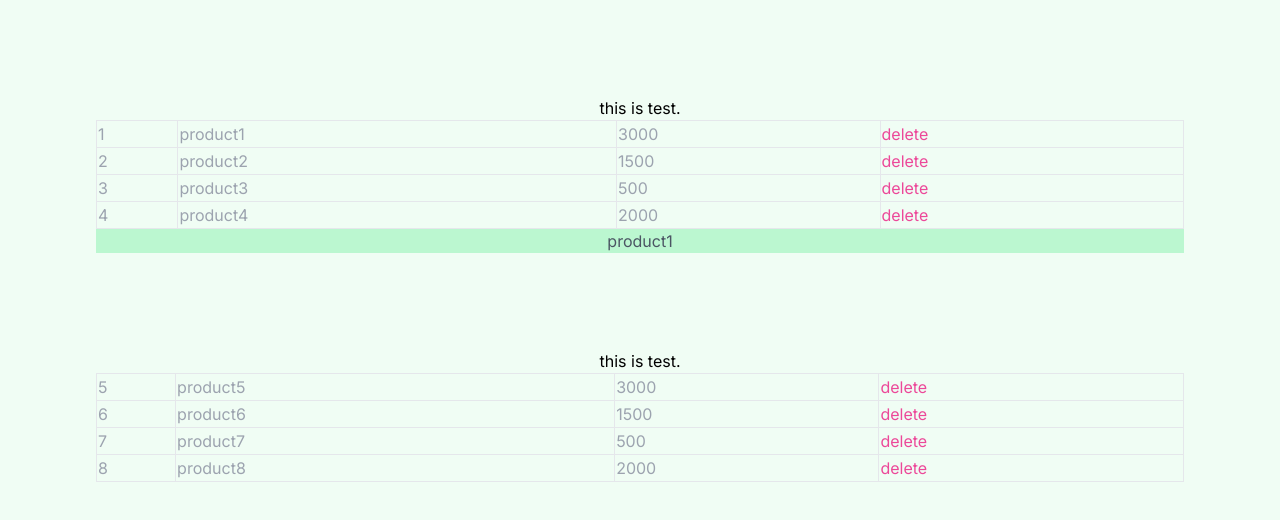
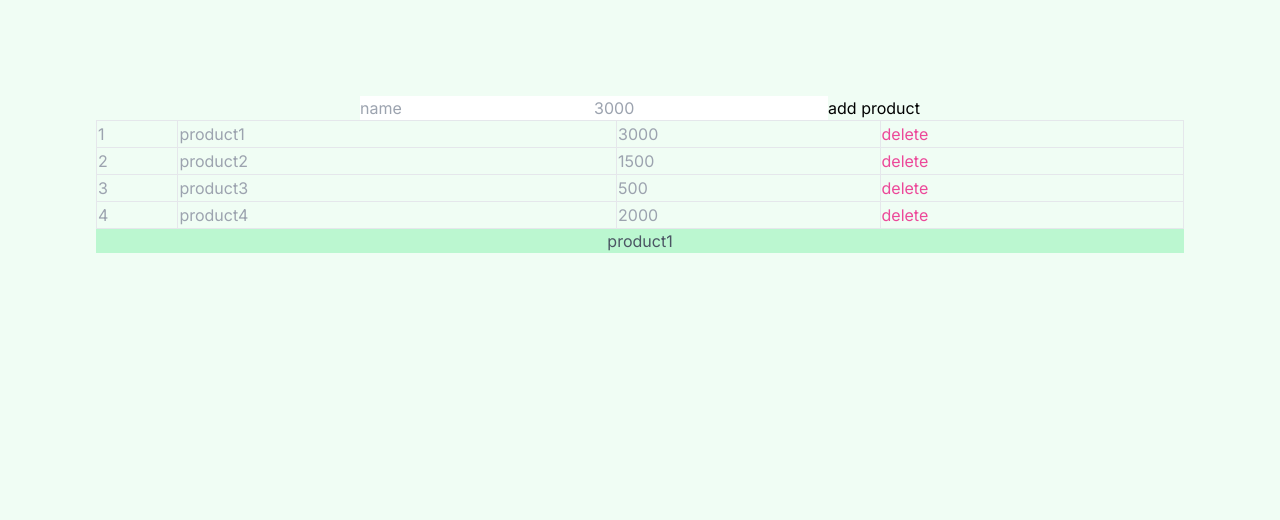
Before and after one commit to htimnak/HomeWorkNextJs, a Next.js app: page / in a window 1280 px wide. Shown: the top 520 px of the page. Built offline with nearby package versions, Linux system fonts and the light colour scheme.

Commit message:
create from

```diff
--- a/src/components/AddForm.tsx
+++ b/src/components/AddForm.tsx
@@ -2,8 +2,10 @@ import React from 'react';
 
 export default function AddForm(props) {
     return (
-       <>
-           <p>this is test.</p>
-       </>
+       <form>
+           <input type={"text"} name={"name"} placeholder={"name"}/>
+           <input type={"number"} name={"price"} placeholder={"3000"}/>
+           <input type={"submit"} value={"add product"}/>
+       </form>
     );
 }
--- a/src/pages/index.tsx
+++ b/src/pages/index.tsx
@@ -23,7 +23,7 @@ let product =[
       className={`flex min-h-screen flex-col items-center bg-green-50 p-24 ${inter.className}`}
     >
     <MyTable myData={product} caption={"product1"}/>
-      <MyTable myData={product2} />
+
 
 
     </main>
```
